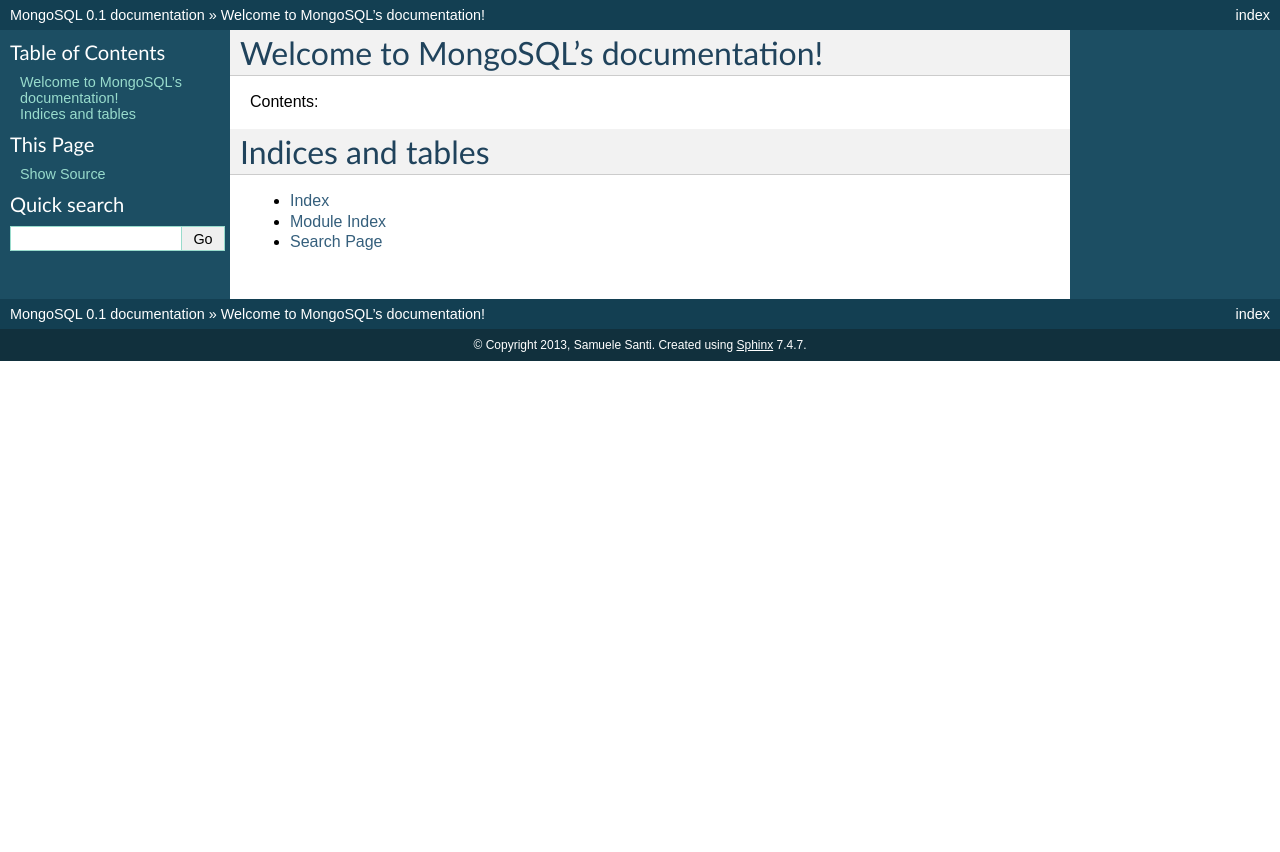
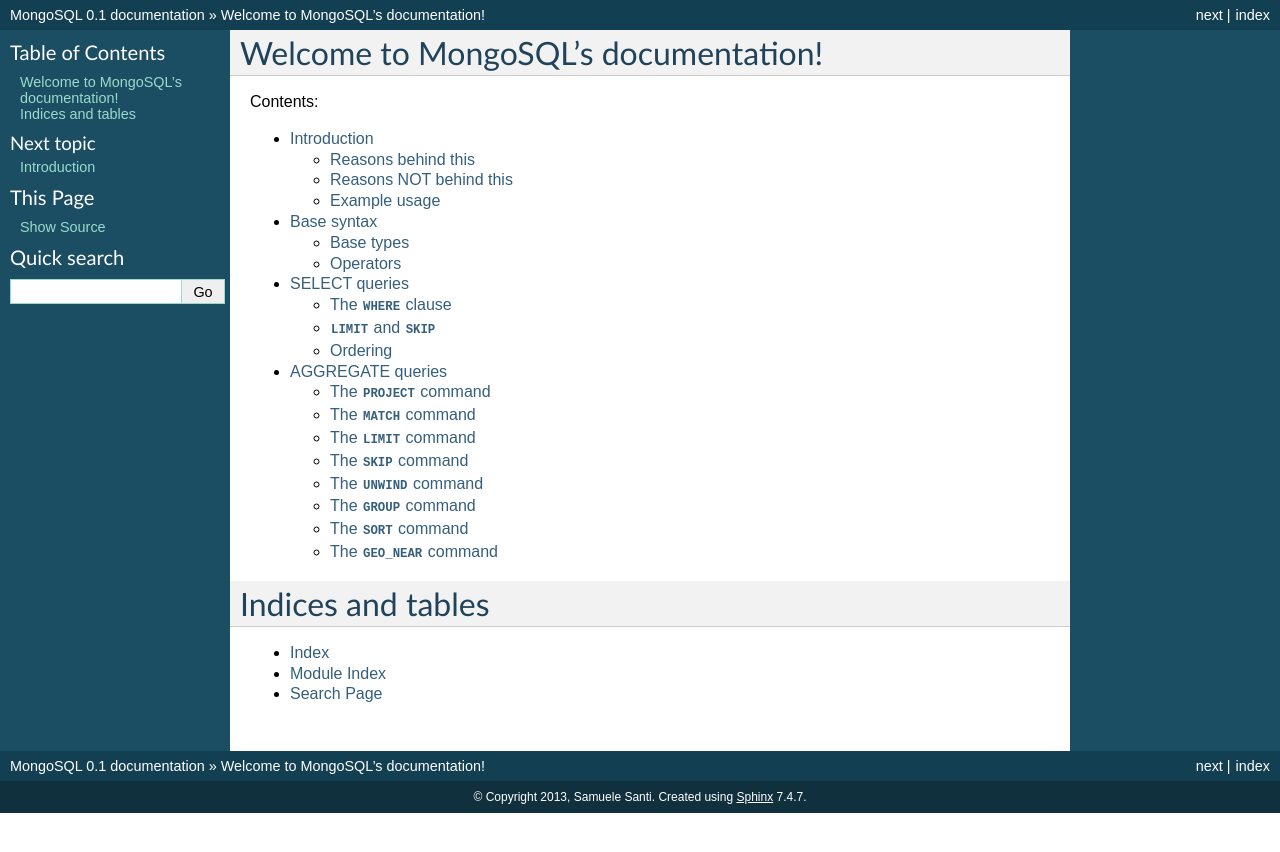
Before and after one commit to rshk/MongoSQL, a Sphinx documentation site: the page built from docs/source/index.rst, in a window 1280 px wide. Shown: the top 852 px of the page. Built offline with Sphinx 7.4.7, drawn with Linux system fonts in a browser that asks for light colours; some of the changed lines change nothing that is shown.

Commit message:
Added documentation pages

```diff
--- /dev/null
+++ b/docs/source/base-syntax.rst
@@ -0,0 +1,112 @@
+Base syntax
+###########
+
+The syntax of MongoSQL queries is similar to standard SQL, but uses some
+MongoDB-specific additions / changes.
+
+For example, names of keywords tend to follow names used in MongoDB
+DSL instead of standard SQL (but, usually, SQL commands are supported as well).
+
+
+Base types
+==========
+
+This is a description of the "base types" used by MongoSQL.
+They are a mix between SQL and JSON objects.
+
+Strings
+-------
+
+Strings can be single-quoted or double-quoted; they can contain C-style
+escapes (``\a``, ``\b``, ``\f``, ``\n``, ``\r``, ``\t``, ``\v``) and
+hexadecimal escapes (``\x##``).
+
+Integers
+--------
+
+Integers follow the usual syntax ``[0-9]+``. Stuff like scientific notation,
+hexadecimal numbers, etc. is not supported yet (but might be in the future).
+
+Floats
+------
+
+Floating point numbers follow the ``[0-9]+\.[0-9]+`` syntax. Things like
+``1.`` and ``.05`` are not supported since they can be misread and confusing.
+
+Boolean
+-------
+
+Booleans are represented using the ``TRUE`` and ``FALSE`` keywords.
+
+Null type
+---------
+
+The NULL type is just ``NULL``.
+
+Symbol
+------
+
+The "symbol" (aka "ID") is just and identifier, which may be composed of
+multiple dot-separated parts, matching ``[a-zA-Z_][a-zA-Z0-9_]*``.
+The dollar ``$`` character might be added in future as well,
+since it's used in MongoDB.
+
+List
+-----
+
+Just a list of things. Delimited by brackets ``[`` and ``]``, items
+are comma-separated. Supports trailing comma.
+
+Map
+-----
+
+Maps are associations of ``(SYMBOL | STRING) : expression``.
+They are delimited by braces (``{``, ``}``) and items can be specified
+in two fashions:
+
+* Assignment-like: ``{ one = 1, two = 2 }``
+* JSON-like: ``{one: 1, two: 2}``
+
+Trailing comma is suported as well.
+
+
+Operators
+=========
+
+Operators and precedence rules come mostly from C and Python.
+
+We prefer literal names for things like ``AND``, ``OR`` and ``NOT``,
+for sake of clarity.
+
+
+Arithmetic
+----------
+
+* ``+`` is the operator for sum
+* ``-`` is the operator for subtraction
+* ``*`` is the operator for multiplication
+* ``/`` is the operator for division
+* ``%`` is the operator for modulo
+* We support unary ``-`` as well, for numbers (eg. ``-1``, ``-3.14``)
+
+
+Comparison
+----------
+
+* ``==`` is the equality operator (eg. ``A == B``)
+* ``!=`` is the inequality operator
+* ``<``, ``<=``, ``>``, ``>=`` have the same meaning in C
+* ``IN`` is the containment operator (eg. ``item IN list``)
+
+
+Logical
+-------
+
+We use ``AND``, ``OR`` and ``NOT`` for their usual meaning.
+
+
+Precedence
+----------
+
+See ``man operator``, it's copied from C.
+You can override precedence using parenthesis (``(``, ``)``)
--- a/docs/source/index.rst
+++ b/docs/source/index.rst
@@ -11,6 +11,11 @@
 .. toctree::
    :maxdepth: 2
 
+   introduction
+   base-syntax
+   query-select
+   query-aggregate
+
 
 
 Indices and tables
--- /dev/null
+++ b/docs/source/introduction.rst
@@ -0,0 +1,84 @@
+Introduction
+############
+
+Reasons behind this
+===================
+
+The reasons behind this project are:
+
+* Many times I need to run test queries on a MongoDB server, eg. to see
+  the status of the stored data, often with some aggregations / "GROUP BY".
+  And I hate having to write JSON inline in the CLI, with all the
+  (un)readability problems..
+
+* In any case, I find that JSON queries tend to become unreadable quite soon,
+  even in program code.
+
+  And I hate writing things like: ``{'$and': [cond1, cond2, ...]}``.
+
+  And I think that `polish notation`_ tends to become
+  hard to follow quickly: compare, for example, ``(5 - 6) * 7``
+  with ``* - 5 6 7`` (polish notation), ``(* (- 5 6) 7)`` (lisp)
+  or, worse of them all, the mongodb way:
+  ``{'$multiply': [{'$subtract': [5, 6]}, 7]}``...
+
+.. _polish notation: http://en.wikipedia.org/wiki/Polish_notation
+
+
+Reasons NOT behind this
+=======================
+
+The goal of this project is **not** to use MongoDB as a drop-in, web-scale
+replacement for MySQL, to make your cats blog run the speed of light!
+
+
+Example usage
+=============
+
+Everyone likes examples! All right then..
+
+First, let's connect to our MongoDB server:
+
+.. code-block:: python
+
+    from mongosql import MongoSqlClient
+    conn = MongoSqlClient('mongodb://localhost:27017')
+
+Then, we'll populate the database a bit, using the
+standard MongoDB way (``MongoSqlClient`` extends ``pymongo.MongoClient``):
+
+.. code-block:: python
+
+    db = conn.my_test_db
+    for item in 'World Spam Eggs Bacon Spam Spam Spam'.split():
+	db.mycollection.save({'hello': 'Hello, {name}!'.format(name=item)})
+
+Ok, it's time for our first SQL-based query to MongoDB!
+
+.. code-block:: python
+
+    result = db.sql('SELECT * FROM mycollection WHERE hello == "Hello, Spam!"')
+
+If you inspect the contents of result, you'll see it worked!
+
+.. code-block:: python
+
+    for item in result:
+        print(item)
+
+::
+
+    {u'_id': ObjectId('....01'), u'hello': u'Hello, Spam'}
+    {u'_id': ObjectId('....04'), u'hello': u'Hello, Spam'}
+    {u'_id': ObjectId('....05'), u'hello': u'Hello, Spam'}
+    {u'_id': ObjectId('....06'), u'hello': u'Hello, Spam'}
+
+Now, experiment with more complex queries. Some examples:
+
+* ``... WHERE field == "value" AND other == "value2"``
+* ``... WHERE field in ['foo', 'bar']``
+* ``... WHERE price < 10 OR price > 100``
+
+(Quite likely, you'll experience issues at a certain point.
+Please feel free to `report issues <https://github.com/rshk/MongoSQL/issues>`_
+to help speeding up the development!)
--- /dev/null
+++ b/docs/source/query-aggregate.rst
@@ -0,0 +1,118 @@
+AGGREGATE queries
+#################
+
+The ``AGGREGATE`` query is used for performing ``aggregate()`` operations,
+via the `aggregation framework`_.
+
+.. _aggregation framework: http://docs.mongodb.org/manual/aggregation/
+
+
+The base syntax is:  ``AGGREGATE <collection>``. The remaining part will be used
+to build the aggregation pipeline.
+
+.. warning::
+
+    This part is still very work-in-progress and things described
+    below may not corespond to the actual state of the project.
+
+    Anyways, tests are being written in order to make things work
+    this way.
+
+
+The ``PROJECT`` command
+=======================
+
+Syntax: ``PROJECT <assignment-list>``
+
+The ``PROJECT`` command allows an "assignment list", eg. a comma-separated list
+of ``SYMBOL = expression`` items, that will be used to build the map in the ``$project``
+command.
+
+Example:
+
+.. code-block:: sql
+
+    AGGREGATE article
+    PROJECT title = 1,
+            stats = {
+                pv = '$pageViews',
+                foo = '$other.foo',
+                dpv = '$pageViews' + 10,
+            }
+
+results in:
+
+.. code-block:: python
+
+    db.article.aggregate({'$project': {
+        'title': 1,
+        'stats': {
+            'pv': "$pageViews",
+            'foo': "$other.foo",
+            'dpv': {'$add': ["$pageViews", 10]}
+        },
+    }})
+
+
+
+The ``MATCH`` command
+=====================
+
+Syntax: ``MATCH <assignment-list>``
+
+Results in: ``{'$match': ...}``
+
+
+The ``LIMIT`` command
+=====================
+
+Syntax: ``LIMIT <num:int>``
+
+Results in: ``{'$skip': num}``
+
+
+The ``SKIP`` command
+====================
+
+Syntax: ``SKIP <num:int>``
+
+Results in: ``{'$skip': num}``
+
+
+The ``UNWIND`` command
+======================
+
+Syntax: ``UNWIND <name:symbol|string>``
+
+Results in: ``{'$unwind': name}``
+
+
+The ``GROUP`` command
+=====================
+
+Syntax: ``GROUP [ BY <expression> , ] <assignment-list>``
+
+Results in: ``{'$group': assignment_list}``.
+
+If the ``BY <expression>`` part is present, a key named ``_id``
+will be added to the assignment list before using as argument
+to ``$group``.
+
+
+The ``SORT`` command
+====================
+
+Syntax: ``SELECT <sort-spec>``
+
+Results in: ``{'$sort': sort_spec}``.
+
+Same as in the ``SELECT`` query: a list of ``<field> <direction>``
+items will be converted in a list of ``(field, direction)`` tuples.
+
+Supported directions are ``ASC`` and ``DESC``.
+
+
+The ``GEO_NEAR`` command
+========================
+
+.. todo:: write this
--- /dev/null
+++ b/docs/source/query-select.rst
@@ -0,0 +1,90 @@
+SELECT queries
+##############
+
+SELECT queries are converted in ``.find()`` operations.
+
+The base syntax is ``SELECT <fields> FROM <collection>``, where ``fields``
+is a comma-separated list of symbols, representing field names, or the literal
+"``*``" meaning "all fields". ``collection`` is a symbol or string, representing
+the collection name.
+
+.. note::
+    We currently don't support field aliasing (eg. ``SELECT field AS foo, field1 AS bar``,
+    as MongoDB doesn't as well..)
+
+Example:
+
+.. code-block:: sql
+
+    SELECT title, body FROM blog_posts
+
+Will result in the call of:
+
+.. code-block:: python
+
+    db.blog_posts.find(fields=['title', 'body'])
+
+
+The ``WHERE`` clause
+====================
+
+The ``WHERE <expression>`` clause can be used to specify a condition.
+
+Example:
+
+.. code-block:: sql
+
+    SELECT * FROM blog_posts WHERE author = "Mr.X" and reads > 100
+
+results in:
+
+.. code-block:: python
+
+    db.blog_posts.find({
+        '$and': [
+            {'author': 'Mr.X'},
+            {'reads': {'$gt': 100}}
+        ]
+    })
+
+(yes, of course this can be made greatly more intelligent, for example that
+"and" can be converted in ``{'author': 'Mr.X', 'reads': {'$gt': 100}}``,
+but that's not always trivial and requires some thinking about..)
+
+
+``LIMIT`` and ``SKIP``
+======================
+
+To retrieve only a "window" of results, use the ``LIMIT <int>`` and ``SKIP <int>``
+clauses.
+
+Example:
+
+.. code-block:: sql
+
+    SELECT * FROM blog_posts LIMIT 10 SKIP 20
+
+results in:
+
+.. code-block:: python
+
+    db.blog_posts.find(limit=10, skip=20)
+
+
+Ordering
+========
+
+To order, you can use one of the following (equivalent) keywords:
+``SORT``, ``SORT BY``, ``ORDER``, ``ORDER BY``.
+
+Example:
+
+.. code-block:: sql
+
+    SELECT * FROM blog_posts ORDER BY author ASC, date DESC
+
+results in:
+
+.. code-block:: python
+
+    db.blog_posts.find(sort=[('author', 1), ('date', -1)])
```
